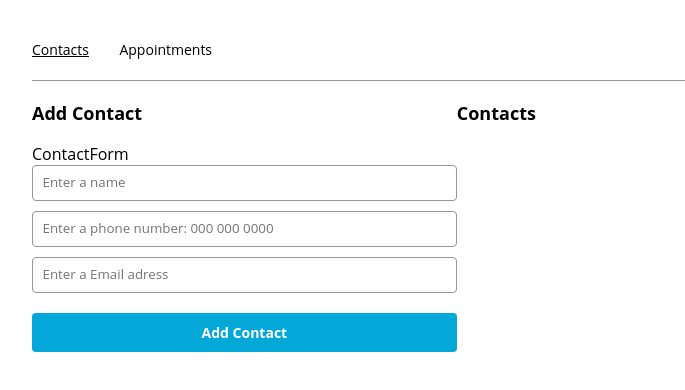
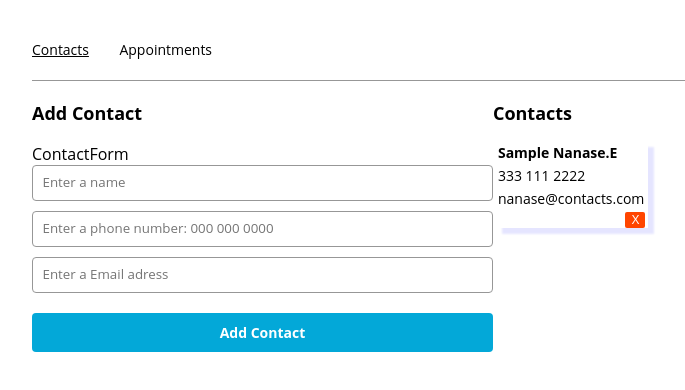
Before and after one commit to Namane00426/React-appointment-planner, a React (Create React App) app: page /contacts in a window 1280 px wide. Shown: the top 390 px of the page, without its empty margins (6-691 px from the left). Built offline with nearby package versions, Linux system fonts and the light colour scheme.

Commit message:
update files

```diff
--- a/public/index.css
+++ b/public/index.css
@@ -100,8 +100,14 @@ select {
   font-size: 12px;
   max-height: min-content;
   max-width: 30px;
-  margin-left: 89%;
+  margin-left: 85%;
+  border-radius: 2px;
   background-color: orangered;
   border: none;
   color: white;
 }
+
+.tile-container > button[type="button"]:hover {
+  background-color: black;
+  color: white;
+}
--- a/src/App.js
+++ b/src/App.js
@@ -5,7 +5,7 @@ import { AppointmentsPage } from "../src/containers/appointmentsPage/Appointment
 import { ContactsPage } from "../src/containers/contactsPage/ContactsPage";
 
 function App() {
-  const [ contacts, setContacts ] = useState([]);
+  const [ contacts, setContacts ] = useState([{name: 'Sample Nanase.E', phone: '333 111 2222', email:'nanase@contacts.com'}]);
   const [ appointments, setAppointments ] = useState([]);
 
   const ROUTES = {
```
